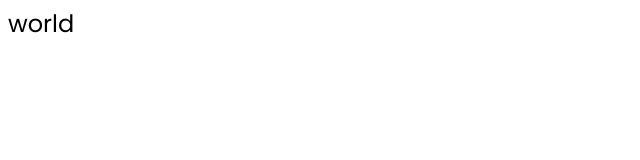
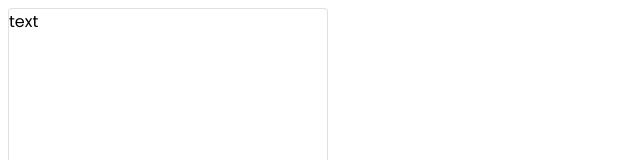
Before and after one commit to rogelcristobal/digiDirect, a React (Create React App) app: page / in a window 1280 px wide. Shown: the top 160 px of the page, without its empty margins (0-640 px from the left). Built offline with nearby package versions, Linux system fonts and the light colour scheme.

Commit message:
tailwind font

```diff
--- a/src/App.jsx
+++ b/src/App.jsx
@@ -3,8 +3,7 @@ import {
   ThemeProvider,
   StyledEngineProvider,
 } from "@mui/material/styles";
-
-import Typography from "@mui/material/Typography";
+import { Paper, Typography } from "@mui/material";
 
 const App = () => {
   const font = "'Poppins', sans-serif";
@@ -13,14 +12,20 @@ const App = () => {
       fontFamily: [font].join(","),
     },
   });
-
   return (
     <StyledEngineProvider injectFirst>
       <ThemeProvider theme={theme}>
-        <Typography variant="h5">world</Typography>
+        <Main />
       </ThemeProvider>
     </StyledEngineProvider>
   );
 };
 
+const Main = () => {
+  return (
+    <Paper variant="outlined" className="h-screen w-80 box-border font-poppins">
+      <Typography variant="p" color="initial">text</Typography>
+    </Paper>
+  );
+};
 export default App;
--- a/tailwind.config.js
+++ b/tailwind.config.js
@@ -7,7 +7,7 @@ module.exports = {
   theme: {
     extend: {},
     fontFamily: {
-      jakarta: ["Plus Jakarta Sans", "sans-serif"],
+      poppins: ["Poppins", "sans-serif"],
     },
   },
   plugins: [],
```
